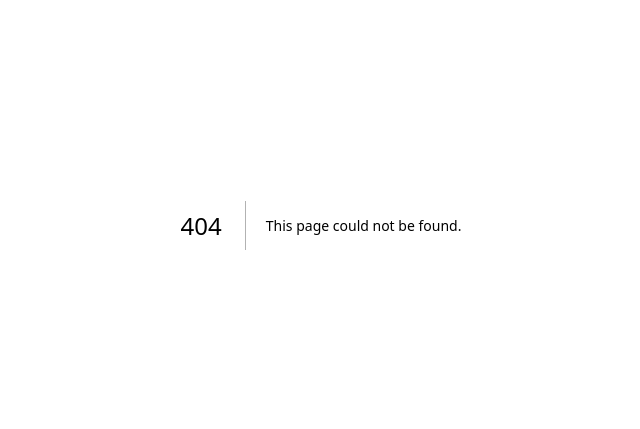
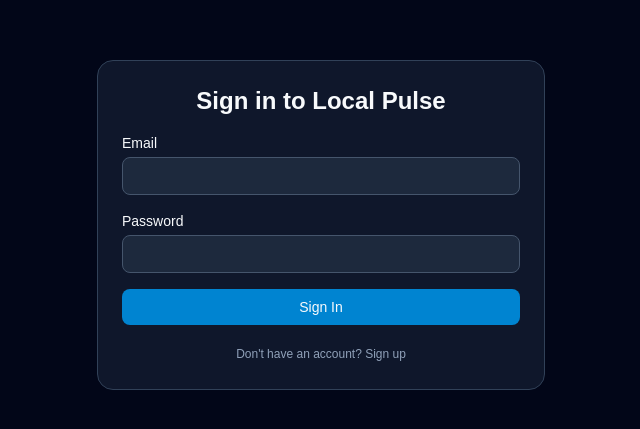
Before and after one commit to localpulsehq/localpulse-landing, a Next.js app: page /login in a window 1280 px wide. Before the commit this address had no page. Shown: the part 175-604 px from the top of the page, without its empty margins (319-959 px from the left). Built offline with nearby package versions, Linux system fonts and the light colour scheme; no server answers.

Commit message:
Add Supabase auth and dashboard skeleton

```diff
--- /dev/null
+++ b/app/dashboard/page.tsx
@@ -0,0 +1,65 @@
+'use client';
+
+import { useEffect, useState } from 'react';
+import { useRouter } from 'next/navigation';
+import { supabase } from '@/lib/supabaseClient';
+
+export default function DashboardPage() {
+  const router = useRouter();
+  const [loading, setLoading] = useState(true);
+  const [userEmail, setUserEmail] = useState<string | null>(null);
+
+  useEffect(() => {
+    async function loadUser() {
+      const { data, error } = await supabase.auth.getUser();
+      if (error || !data.user) {
+        // no user → kick back to login
+        router.push('/login');
+        return;
+      }
+      setUserEmail(data.user.email ?? null);
+      setLoading(false);
+    }
+    loadUser();
+  }, [router]);
+
+  async function handleSignOut() {
+    await supabase.auth.signOut();
+    router.push('/login');
+  }
+
+  if (loading) {
+    return (
+      <main className="min-h-screen flex items-center justify-center bg-slate-950 text-slate-50">
+        <p>Loading your dashboard…</p>
+      </main>
+    );
+  }
+
+  return (
+    <main className="min-h-screen bg-slate-950 text-slate-50 px-6 py-6">
+      <header className="flex items-center justify-between mb-8">
+        <div>
+          <h1 className="text-2xl font-bold">Local Pulse Dashboard</h1>
+          <p className="text-sm text-slate-400">
+            Signed in as {userEmail}
+          </p>
+        </div>
+        <button
+          onClick={handleSignOut}
+          className="px-3 py-1.5 text-sm rounded-md border border-slate-600 hover:bg-slate-800"
+        >
+          Sign out
+        </button>
+      </header>
+
+      <section className="border border-dashed border-slate-700 rounded-xl p-6">
+        <h2 className="text-lg font-semibold mb-2">Analytics coming soon</h2>
+        <p className="text-slate-300 text-sm">
+          This is the skeleton for your future Local Pulse analytics dashboard.
+          We&apos;ll plug in Google Reviews, POS data, and more in later weeks.
+        </p>
+      </section>
+    </main>
+  );
+}
--- /dev/null
+++ b/app/login/page.tsx
@@ -0,0 +1,93 @@
+'use client';
+
+import { FormEvent, useState } from 'react';
+import { useRouter } from 'next/navigation';
+import { supabase } from '@/lib/supabaseClient';
+
+
+export default function LoginPage() {
+  const [email, setEmail] = useState('');
+  const [password, setPassword] = useState('');
+  const [mode, setMode] = useState<'signin' | 'signup'>('signin');
+  const [message, setMessage] = useState<string | null>(null);
+  const router = useRouter();
+
+  async function handleSubmit(e: FormEvent) {
+    e.preventDefault();
+    setMessage(null);
+
+    if (mode === 'signup') {
+      const { error } = await supabase.auth.signUp({ email, password });
+
+      if (error) {
+        setMessage(error.message);
+      } else {
+        // after sign up send to dashboard for now
+        router.push('/dashboard')
+      }
+      //setMessage(error ? error.message : 'Check your email to confirm your account.');
+    } else {
+      const { error } = await supabase.auth.signInWithPassword({ email, password });
+      if (error) {
+        setMessage(error.message);
+      } else{
+        router.push('/dashboard');  // redirect on success
+      }
+    }
+  }
+
+  return (
+    <main className="min-h-screen flex items-center justify-center bg-slate-950 text-slate-50 px-4">
+      <div className="w-full max-w-md bg-slate-900 border border-slate-700 rounded-2xl p-6 space-y-4">
+        <h1 className="text-2xl font-semibold text-center">
+          {mode === 'signin' ? 'Sign in to Local Pulse' : 'Create your Local Pulse account'}
+        </h1>
+
+        <form className="space-y-4" onSubmit={handleSubmit}>
+          <div>
+            <label className="block text-sm mb-1">Email</label>
+            <input
+              className="w-full rounded-lg bg-slate-800 border border-slate-600 px-3 py-2 text-sm outline-none focus:border-sky-500"
+              type="email"
+              value={email}
+              onChange={e => setEmail(e.target.value)}
+              required
+            />
+          </div>
+          <div>
+            <label className="block text-sm mb-1">Password</label>
+            <input
+              className="w-full rounded-lg bg-slate-800 border border-slate-600 px-3 py-2 text-sm outline-none focus:border-sky-500"
+              type="password"
+              value={password}
+              onChange={e => setPassword(e.target.value)}
+              required
+            />
+          </div>
+
+          <button
+            type="submit"
+            className="w-full py-2 rounded-lg bg-sky-600 hover:bg-sky-500 text-sm font-medium"
+          >
+            {mode === 'signin' ? 'Sign In' : 'Sign Up'}
+          </button>
+        </form>
+
+        <button
+          className="w-full text-xs text-slate-400 hover:text-slate-200"
+          onClick={() => setMode(mode === 'signin' ? 'signup' : 'signin')}
+        >
+          {mode === 'signin'
+            ? "Don't have an account? Sign up"
+            : 'Already have an account? Sign in'}
+        </button>
+
+        {message && (
+          <p className="text-xs text-center text-slate-300 mt-2">
+            {message}
+          </p>
+        )}
+      </div>
+    </main>
+  );
+}
--- a/app/page.tsx
+++ b/app/page.tsx
@@ -1,4 +1,4 @@
-import Image from "next/image";
+import Link from 'next/link';
 
 export default function Home() {
   return (
@@ -12,12 +12,21 @@
         POS data, and actionable metrics. Launching soon.
       </p>
 
-      <a
-        href="mailto:hello@localpulsehq.com"
-        className="px-5 py-3 rounded-lg border border-slate-600 hover:bg-slate-800 transition"
-      >
-        Contact Us
-      </a>
+      <div className="mt-6 flex gap-3">
+        <a
+          href="mailto:hello@localpulsehq.com"
+          className="px-5 py-3 rounded-lg border border-slate-600 hover:bg-slate-800 transition text-sm"
+        >
+          Contact Us
+        </a>
+
+        <Link
+          href="/login"
+          className="px-5 py-3 rounded-lg bg-sky-600 hover:bg-sky-500 transition text-sm font-medium"
+        >
+          Log In
+        </Link>
+      </div>
     </main>
   );
 }
--- /dev/null
+++ b/lib/supabaseClient.ts
@@ -0,0 +1,7 @@
+// lib/supabaseClient.ts
+import { createClient } from '@supabase/supabase-js';
+
+const supabaseUrl = process.env.NEXT_PUBLIC_SUPABASE_URL!;
+const supabaseAnonKey = process.env.NEXT_PUBLIC_SUPABASE_ANON_KEY!;
+
+export const supabase = createClient(supabaseUrl, supabaseAnonKey);
--- a/package.json
+++ b/package.json
@@ -9,6 +9,8 @@
     "lint": "eslint"
   },
   "dependencies": {
+    "@supabase/ssr": "^0.7.0",
+    "@supabase/supabase-js": "^2.81.1",
     "next": "16.0.3",
     "react": "19.2.0",
     "react-dom": "19.2.0"
```
Also changed, not shown: 1 other file (tests, documents, lock files or other folders).
